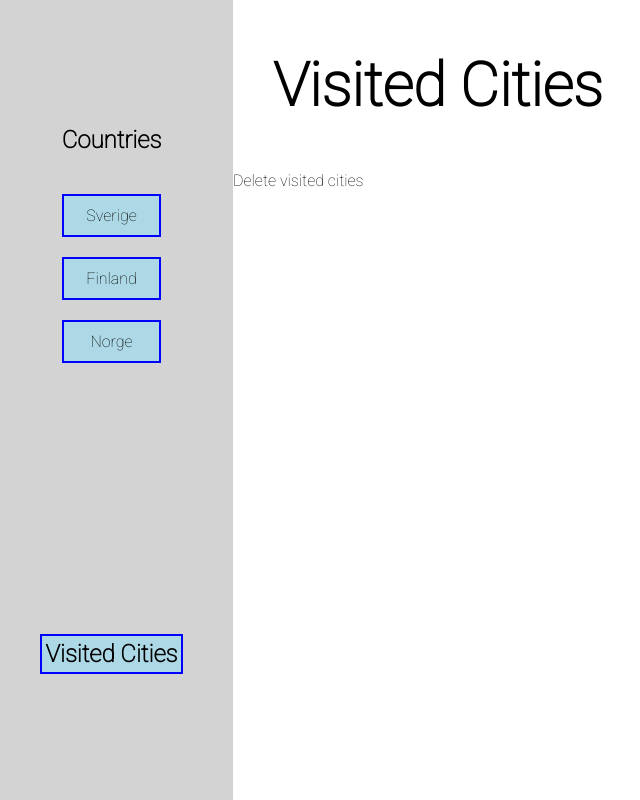
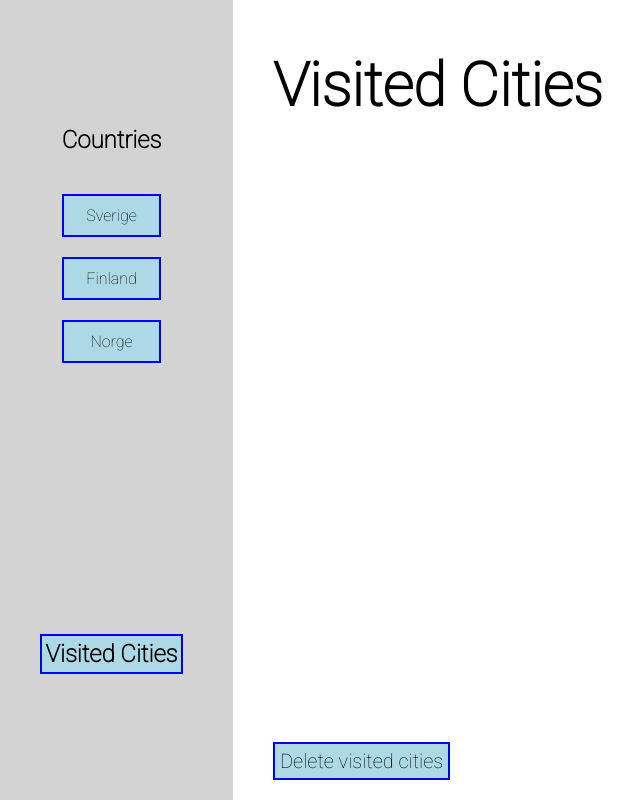
Before and after one commit to smaristeinar/group-project-1, a plain HTML site: page index.html in a window 1280 px wide. Both pictures are taken after a click on the element "Visited Cities". Shown: the whole page, without its empty margins (10-650 px from the left). Drawn offline with Linux system fonts and the light colour scheme.

Commit message:
delete-visited-cities-button finished

```diff
--- a/script.js
+++ b/script.js
@@ -137,4 +137,10 @@ function renderVisitedCities() {
 
     cityWrapper.insertAdjacentHTML("beforeend", displayVisitedCities);
 
+    let deleteBtn = document.getElementById("deleteBtn");
+
+    deleteBtn.addEventListener("click", function() {
+        localStorage.clear();
+        renderVisitedCities();
+    });
 }
--- a/style.css
+++ b/style.css
@@ -102,3 +102,19 @@ body {
 #store-city:hover{
     background-color: rgba(114, 221, 14, 0.925);
 }
+
+#deleteBtn {
+    cursor: pointer;
+    width: fit-content;
+    background-color: lightblue;
+    border: solid blue 2px;
+    padding: 5px;
+    font-size: 20px;
+    margin-left: 40px;
+    position: absolute;
+    bottom: 20px;
+}
+
+#deleteBtn:hover {
+    background-color: rgba(9, 53, 248, 0.349);
+}
```
